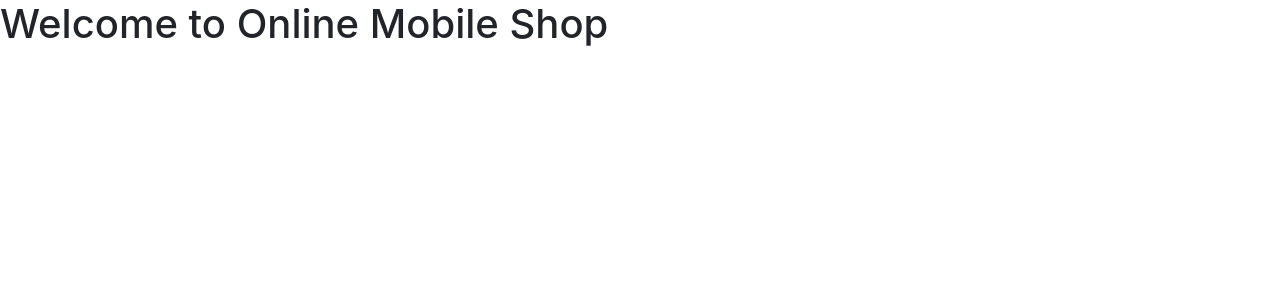
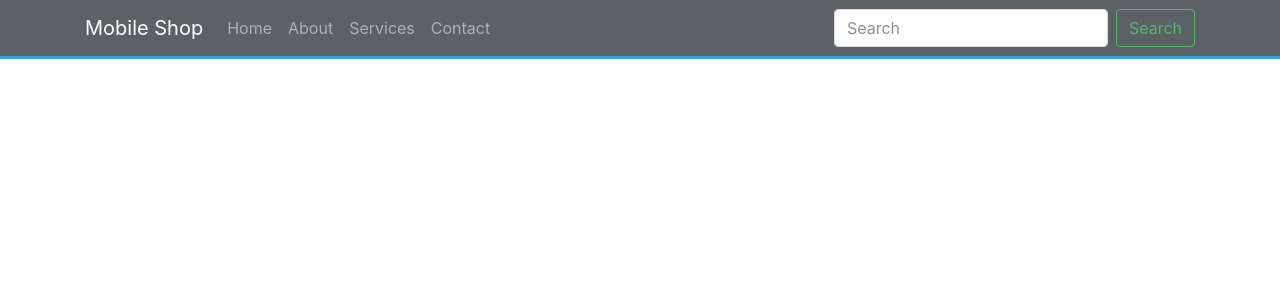
Before and after one commit to rohitmahima/mobileshop, an Angular app: page / in a window 1280 px wide. Shown: the top 300 px of the page. Built offline with nearby package versions, Linux system fonts and the light colour scheme.

Commit message:
Added navbar

```diff
--- a/src/app/app.component.html
+++ b/src/app/app.component.html
@@ -1 +1,2 @@
-<h1>Welcome to Online Mobile Shop</h1>
+<app-header></app-header>
+<!-- <h1>Welcome to Online Mobile Shop</h1> -->
--- a/src/app/app.module.ts
+++ b/src/app/app.module.ts
@@ -2,10 +2,12 @@ import { BrowserModule } from '@angular/platform-browser';
 import { NgModule } from '@angular/core';
 
 import { AppComponent } from './app.component';
+import { HeaderComponent } from './header/header.component';
 
 @NgModule({
   declarations: [
-    AppComponent
+    AppComponent,
+    HeaderComponent
   ],
   imports: [
     BrowserModule
--- /dev/null
+++ b/src/app/header/header.component.css
@@ -0,0 +1,4 @@
+.navbar {
+    border-bottom: #008ed6 3px solid;
+    opacity: 0.8;
+  }
--- /dev/null
+++ b/src/app/header/header.component.html
@@ -0,0 +1,29 @@
+<nav class="navbar navbar-expand-sm navbar-light bg-light mb-3 fixed-top bg-dark navbar-dark">
+    <div class="container">
+        <a class="navbar-brand" href="#">Mobile Shop</a>
+        <button class="navbar-toggler" data-toggle="collapse" data-target="#navbarNav">
+            <span class="navbar-toggler-icon"></span>
+        </button>
+        <div class="collapse navbar-collapse" id="navbarNav">
+            <ul class="navbar-nav">
+                <li class="nav-item">
+                    <a class="nav-link" href="#">Home</a>
+                </li>
+                <li class="nav-item">
+                    <a class="nav-link" href="#">About</a>
+                </li>
+                <li class="nav-item">
+                    <a class="nav-link" href="#">Services</a>
+                </li>
+                <li class="nav-item">
+                    <a class="nav-link" href="#">Contact</a>
+                </li>
+            </ul>
+
+            <form class="form-inline ml-auto">
+                <input type="text" class="form-control mr-2" placeholder="Search">
+                <button class="btn btn-outline-success">Search</button>
+            </form>
+        </div>
+    </div>
+</nav>
--- /dev/null
+++ b/src/app/header/header.component.ts
@@ -0,0 +1,15 @@
+import { Component, OnInit } from '@angular/core';
+
+@Component({
+  selector: 'app-header',
+  templateUrl: './header.component.html',
+  styleUrls: ['./header.component.css']
+})
+export class HeaderComponent implements OnInit {
+
+  constructor() { }
+
+  ngOnInit(): void {
+  }
+
+}
```
Also changed, not shown: 1 other file (tests, documents, lock files or other folders).
